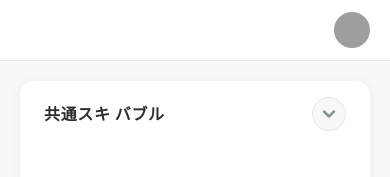
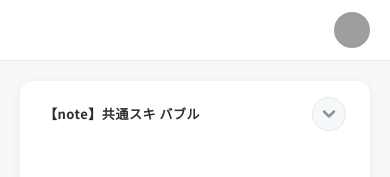
Before and after one commit to licodeenar/note-likes, a plain HTML site: page docs/babbles.html in a window 390 px wide. Shown: the top 177 px of the page. Drawn offline with nearby package versions, Linux system fonts and the light colour scheme; grey boxes are pictures that could not be loaded.

Commit message:
軽微な修正

```diff
--- a/docs/assets/style.css
+++ b/docs/assets/style.css
@@ -579,7 +579,7 @@
 
 @media (max-width: 480px) {
     .babble_panel_header h1 {
-        font-size: 1.6rem;
+        font-size: 1.3rem;
     }
 }
 
--- a/docs/babbles.html
+++ b/docs/babbles.html
@@ -2,11 +2,11 @@
 <html lang="ja">
 
 <head>
-    <title>共通スキ バブル</title>
+    <title>【note】共通スキ バブル</title>
 
     <meta property="og:type" content="website">
     <meta property="og:image" content="https://licodeenar.github.io/note-likes/img/og-image-babble.png">
-    <meta property="og:title" content="共通スキ バブル">
+    <meta property="og:title" content="【note】共通スキ バブル">
     <meta property="og:description" content="noteユーザー同士の共通スキのつながりをバブルで可視化します。">
     <meta property="og:locale" content="ja_JP">
     <link rel="icon" href="https://github.com/licodeenar.png">
@@ -30,7 +30,7 @@
                 aria-expanded="true" aria-controls="babble_panel_body" aria-label="操作パネルの表示・非表示を切り替え"
                 onclick="toggleBabblePanel()"
                 onkeydown="if (event.key === 'Enter' || event.key === ' ') { event.preventDefault(); toggleBabblePanel(); }">
-                <h1>共通スキ バブル</h1>
+                <h1>【note】共通スキ バブル</h1>
                 <span class="babble_panel_toggle" aria-hidden="true">
                     <svg class="babble_panel_chevron" viewBox="0 0 24 24" width="20" height="20" fill="none" stroke="currentColor" stroke-width="3" stroke-linecap="round" stroke-linejoin="round">
                         <path d="M6 9l6 6 6-6"></path>
```
